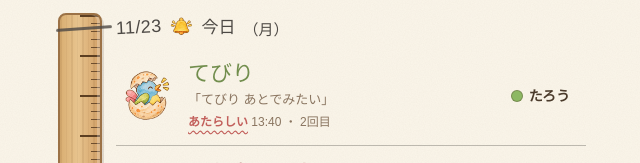
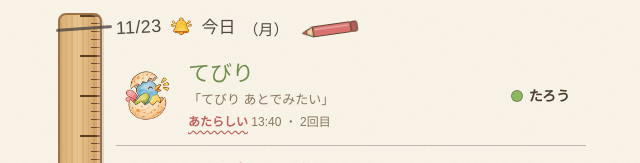
Before and after one commit to ianyo210/aihack-asoo-iwata, a website: page museum.html in a window 1280 px wide. Shown: the part 305-468 px from the top of the page, 318-958 px from the left. Drawn offline with Linux system fonts and the light colour scheme; no server answers; a web font is replaced by a local one.

Commit message:
style: 日付の見出しの曜日の横に、左向きの色鉛筆の絵
- 曜日を書いたばかりのように、芯を左に向けた色鉛筆を SVG で描く（日ごとに色が変わる）
- 鉛筆のかすれのフィルターをかけて、少し傾ける

Co-Authored-By: Claude Opus 5.5 <noreply@anthropic.com>

```diff
--- a/museum.html
+++ b/museum.html
@@ -277,6 +277,22 @@ function pick(childId) {
 }
 $('whoClose').onclick = () => $('who').close();
 
+// 左向きの色鉛筆（芯の先が左）。日ごとに色を変える。色は下の固定の一覧からだけ選ぶ
+const PENCIL_COLORS = ['#D9726E', '#5E9BD1', '#7DAA4F', '#E2A936', '#9C7CC2'];
+function pencilMark(i) {
+  const c = PENCIL_COLORS[i % PENCIL_COLORS.length];
+  const s = el('span', 'pencil'); s.setAttribute('aria-hidden', 'true');
+  s.innerHTML = `<svg viewBox="0 0 64 16" width="58" height="15">
+    <path d="M1.5 8 L13 2.5 L13 13.5 Z" fill="#EFCF9C" stroke="#5B4632" stroke-width="1.2" stroke-linejoin="round"/>
+    <path d="M1.5 8 L6 5.8 L6 10.2 Z" fill="${c}" stroke="#5B4632" stroke-width="1" stroke-linejoin="round"/>
+    <rect x="13" y="2.5" width="42" height="11" rx="1.5" fill="${c}" stroke="#5B4632" stroke-width="1.2"/>
+    <path d="M15.5 5.8 H52.5" stroke="#FFFFFF" stroke-opacity=".38" stroke-width="1.6" stroke-linecap="round"/>
+    <rect x="55" y="2.5" width="7" height="11" rx="2" fill="${c}" stroke="#5B4632" stroke-width="1.2"/>
+    <rect x="55.6" y="3.1" width="5.8" height="9.8" rx="1.6" fill="#000000" fill-opacity=".18"/>
+  </svg>`;
+  return s;
+}
+
 // ---- メイン: 新着が届く。時系列（新しい順）に並べるだけ ----
 // ---- 新着の手紙: 前回「よんだよ」を押したあとに届いたものを、ことば鳥がまとめて運んでくる ----
 function unreadNow() {
@@ -319,7 +335,7 @@ function render() {
   $('emptyBox').hidden = events.length > 0;
   $('summary').textContent = list.length ? `${new Set(list.map((e) => e.entryId)).size}種類・あわせて${list.length}回` : events.length ? '該当する記録はありません' : '';
   const box = $('timeline'); box.replaceChildren();
-  let day = null;
+  let day = null, dayIdx = 0;
   for (const ev of list) {
     const d = ev.at.slice(0, 10), entry = byId.get(ev.entryId);
     if (d !== day) {
@@ -329,6 +345,7 @@ function render() {
       if (d === today()) h.append(Object.assign(el('img'), { src: UI + '08d-bell.png', alt: '' })); // 今日届いたもの
       h.append(rel ?? `${wk(d)}ようび`);
       if (rel) h.append(el('small', '', `（${wk(d)}）`));
+      h.append(pencilMark(dayIdx++)); // 曜日を書いたばかりの、左向きの色鉛筆
       box.append(h);
     }
     const row = el('div', 'item' + (entry.graduatedDate ? ' done' : '') + (unread.has(ev.id) ? ' unread' : '')); // ボタンの中にボタンを入れないよう div にする
--- a/ui.css
+++ b/ui.css
@@ -309,3 +309,7 @@ button:active,.btn:active{transform:translateY(1px);box-shadow:none}
 .call svg{width:26px;height:26px;flex:none}
 .call:active{transform:translateY(1px)}
 .call:focus-visible{outline:3px solid var(--sun);outline-offset:3px}
+
+/* 日付の見出し: 曜日の横に、左向きの色鉛筆 */
+.day .pencil{display:inline-flex;margin-left:4px;transform:rotate(-8deg) translateY(1px)}
+.day .pencil svg{display:block;filter:url(#pencil)}
```
